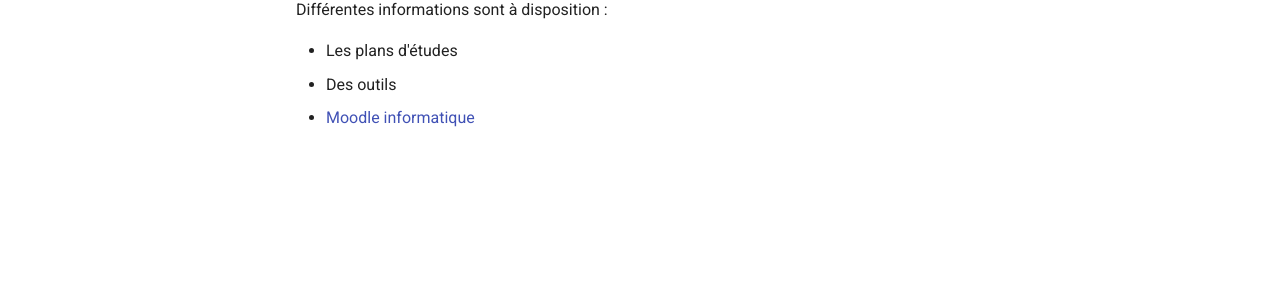
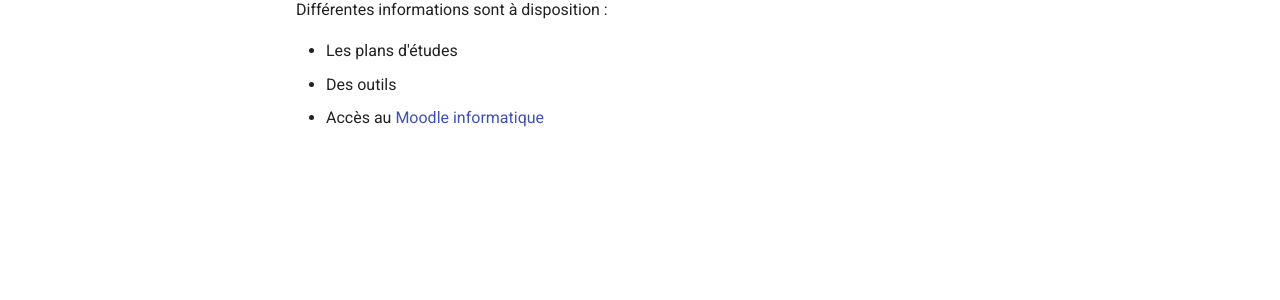
Before and after one commit to emiliemichaud/etoyinfo, an MkDocs documentation site: the page built from docs/index.md, in a window 1280 px wide. Shown: the part 231-531 px from the top of the page. Built offline with MkDocs 1.6.1 and Material for MkDocs 9.7.7, drawn with Linux system fonts in a browser that asks for light colours.

Commit message:
update index

```diff
--- a/docs/index.md
+++ b/docs/index.md
@@ -4,4 +4,4 @@ Différentes informations sont à disposition :
 
 - Les plans d'études
 - Des outils
-- [Moodle informatique](https://moodle.gyeto-info.ch)
+- Accès au [Moodle informatique](https://moodle.gyeto-info.ch)
```
